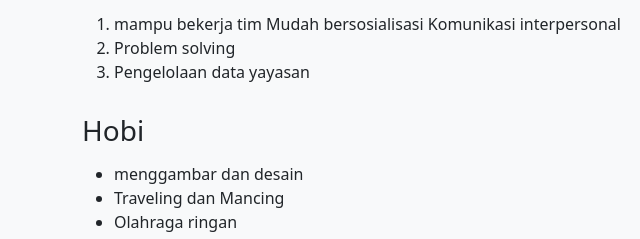
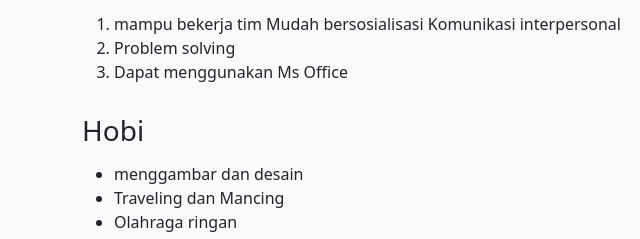
Before and after one commit to dianaalexavila-code/cvdianavilaindex.html, a plain HTML site: page index.html in a window 1280 px wide. Shown: the part 1427-1666 px from the top of the page, 0-640 px from the left. Drawn offline with nearby package versions, Linux system fonts and the light colour scheme.

Commit message:
cvdianavilaindex.html

```diff
--- a/index.html
+++ b/index.html
@@ -103,7 +103,7 @@ sehingga mampu memberikan kontribusi nyata baik di bidang akademik maupun masyar
         <ol>
             <li>mampu bekerja tim Mudah bersosialisasi Komunikasi interpersonal</li>
             <li>Problem solving</li>
-            <li>Pengelolaan data yayasan</li>
+            <li>Dapat menggunakan Ms Office</li>
         </ol>
 
         <h3 class="section-title">Hobi</h3>
```
